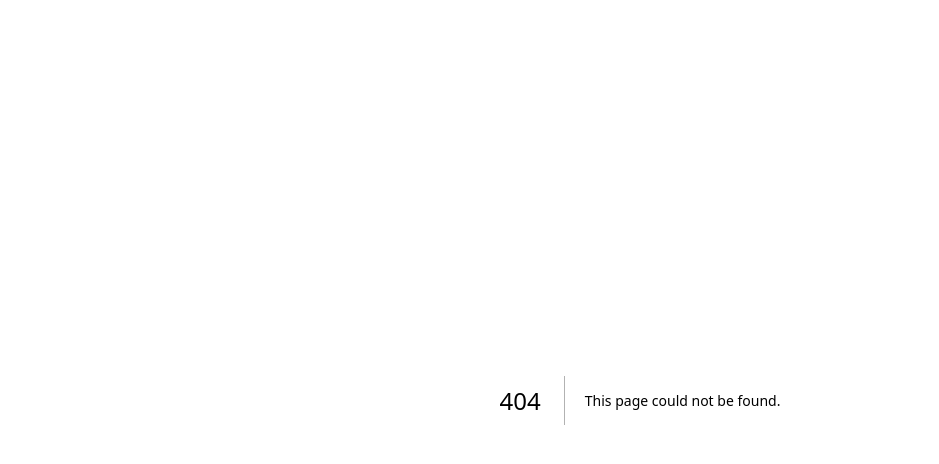
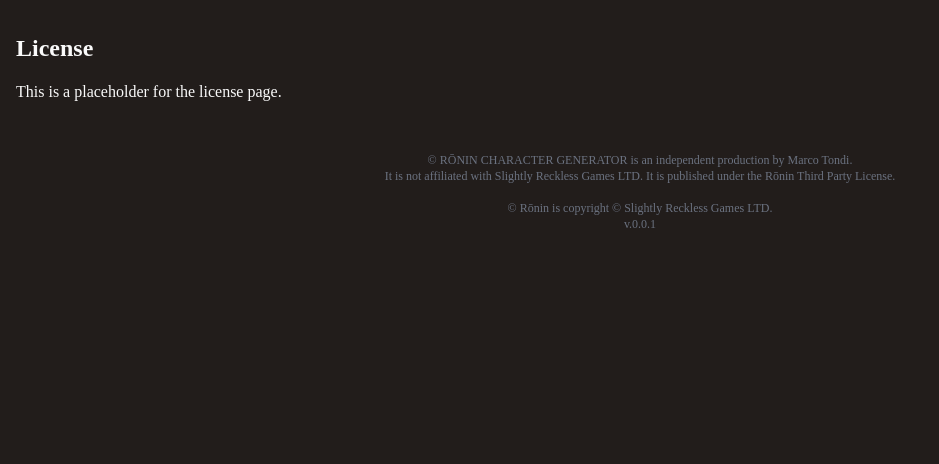
Before and after one commit to marcotondi/ronin-character-generator, a Next.js app: page /license in a window 1280 px wide. Before the commit this address had no page. Shown: the top 464 px of the page, without its empty margins (0-939 px from the left). Built offline with nearby package versions, Linux system fonts and the light colour scheme; a web font is replaced by a local one.

Commit message:
add footer notes

```diff
--- a/src/app/layout.tsx
+++ b/src/app/layout.tsx
@@ -1,3 +1,4 @@
+import Footer from '@/components/Footer';
 import type { Metadata } from "next";
 import "./globals.css";
 
@@ -25,7 +26,10 @@ export default function RootLayout({
           rel="stylesheet"
         />
       </head>
-      <body className="font-body antialiased">{children}</body>
+      <body className="font-body antialiased">
+        {children}
+        <Footer />
+      </body>
     </html>
   );
 }
--- /dev/null
+++ b/src/app/license/page.tsx
@@ -0,0 +1,12 @@
+import React from 'react';
+
+const LicensePage = () => {
+  return (
+    <div className="container mx-auto px-4 py-8">
+      <h1 className="text-2xl font-bold mb-4">License</h1>
+      <p>This is a placeholder for the license page.</p>
+    </div>
+  );
+};
+
+export default LicensePage;
--- /dev/null
+++ b/src/app/terms-of-use/page.tsx
@@ -0,0 +1,12 @@
+import React from 'react';
+
+const TermsOfUsePage = () => {
+  return (
+    <div className="container mx-auto px-4 py-8">
+      <h1 className="text-2xl font-bold mb-4">Terms of Use</h1>
+      <p>This is a placeholder for the terms of use page.</p>
+    </div>
+  );
+};
+
+export default TermsOfUsePage;
--- /dev/null
+++ b/src/components/Footer.tsx
@@ -0,0 +1,21 @@
+import React from 'react';
+
+const Footer = () => {
+  return (
+    <footer className="text-center text-xs text-gray-500 py-4">
+
+      <p>&copy; RŌNIN CHARACTER GENERATOR is an independent production by Marco Tondi. <br/>It is not affiliated with Slightly Reckless Games LTD. It is published under the Rōnin Third Party License.</p>
+      <br />
+      <p>&copy; Rōnin is copyright © Slightly Reckless Games LTD.</p>
+
+      <p>
+        v.0.0.1
+        {/* <a href="/license" className="hover:underline">License</a>
+        <span className="mx-2">|</span>
+        <a href="/terms-of-use" className="hover:underline">Terms of Use</a> */}
+      </p>
+    </footer>
+  );
+};
+
+export default Footer;
```
